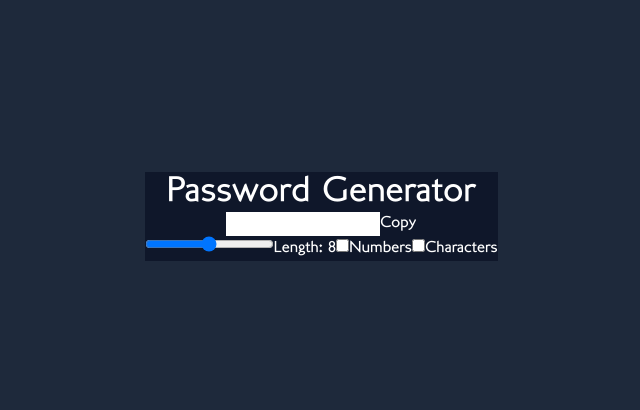
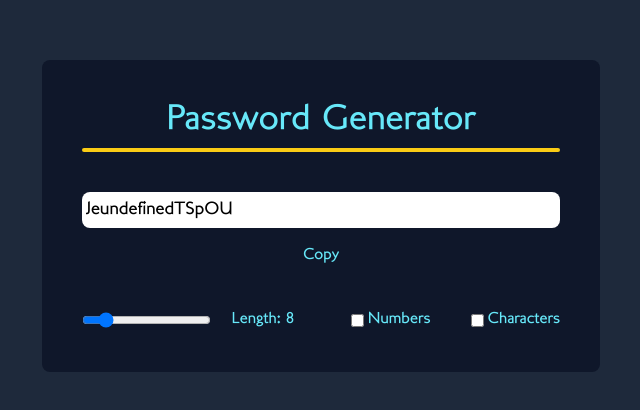
Before and after one commit to AnirbanNath-dev/Password-Generator, a React (Vite) app: page / in a window 1280 px wide. Shown: the part 184-594 px from the top of the page, without its empty margins (319-959 px from the left). Built offline with nearby package versions, Linux system fonts and the light colour scheme.

Commit message:
App.jsx file modified

```diff
--- a/src/App.jsx
+++ b/src/App.jsx
@@ -1,57 +1,96 @@
-import { useState , useEffect , useCallback , useRef } from 'react'
+import { useState, useEffect, useCallback, useRef } from 'react'
 
 function App() {
 
-  const [length , setLength] = useState(8)
-  const [password , setPassword] = useState("")
-  const [numberAllowed , setNumberAllowed] = useState(false)
-  const [charAllowed , setCharacterAllowed] = useState(false)
+  const [length, setLength] = useState(8)
+  const [password, setPassword] = useState("")
+  const [numberAllowed, setNumberAllowed] = useState(false)
+  const [charAllowed, setCharacterAllowed] = useState(false)
 
-  const passwordGenerator = useCallback(()=>{
+  const passwordGenerator = useCallback(() => {
 
     let pswrd = ""
-    let chars = "ABCDEFGHIJKLMNOPQRSTUVWXYZabcdefghijklmnopqrstuvwxyz"
+    let chars = "abcdefghijklmnopqrstuvwxyzABCDEFGHIJKLMNOPQRSTUVWXYZ"
 
-    if(charAllowed){
+    if (charAllowed) {
       chars += "!@#$%^&*()_-"
     }
-    if(numberAllowed){
+    if (numberAllowed) {
       chars += "0123456789"
     }
 
-    for (let i= 0; i < length; i++) {
-      pswrd += chars[Math.round(Math.random() * length +1 )]
+    for (let i = 0; i < length; i++) {
+      pswrd += chars[Math.round(Math.random() * chars.length + 1)]
     }
 
     setPassword(pswrd)
 
-  }, [numberAllowed , charAllowed , length , setPassword])
+  }, [numberAllowed, charAllowed, length, setPassword])
+
+
+  useEffect(() => {
+    passwordGenerator()
+  },[length , charAllowed , numberAllowed , passwordGenerator])
 
   return (
     <>
 
-    <div className='h-screen w-screen bg-slate-800 text-white flex items-center justify-center font-LondonBetween'>
+      <div className='h-screen w-screen bg-slate-800 text-cyan-300 flex items-center justify-center font-LondonBetween'>
 
-      <div className='bg-slate-900 text-center'>
-          <h1 className='text-4xl'>Password Generator</h1>
-          <div>
+        <div className='bg-slate-900 text-center rounded-lg p-10 flex flex-col gap-10'>
+          <div className='flex flex-col gap-2'>
+            <h1 className='text-4xl'>Password Generator</h1>
+            <div className="border-b-4 rounded-lg border-yellow-400"></div>
+          </div>
 
-            <input type="text" />
+          <div >
+
+            <input
+            type="text"
+            readOnly
+            value={password}
+            className='w-full mb-4 outline-none rounded-lg p-1 text-lg text-black'
+            />
             <button>Copy</button>
           </div>
-          <div>
-            <input type="range" name="" id="" />
-            <label>Length: {length}</label>
-            <input type="checkbox" name="" id="" />
-            <label>Numbers</label>
+          <div className='flex gap-10'>
+            <div className='flex items-center gap-1'>
+              <input
+              type="range"
+              name="" id=""
+              className='cursor-pointer'
+              value={length}
+              min={6}
+              max={20}
+              onChange={(e)=> setLength(e.target.value)}
+              />
 
-            <input type="checkbox" name="" id="" />
-            <label>Characters</label>
+              <label className='cursor-pointer w-24'>Length: {length}</label>
+            </div>
+            <div className='flex items-center gap-1'>
+              <input
+              type="checkbox"
+              name="" id="num-allow"
+              className='cursor-pointer'
+              onChange={()=>{setNumberAllowed((prev)=> !prev)}}
+              />
+              <label htmlFor='num-allow' className='cursor-pointer hover:text-slate-400'>Numbers</label>
+            </div>
+
+            <div className='flex items-center gap-1'>
+              <input
+              type="checkbox"
+              name="" id="char-allow"
+              className='cursor-pointer'
+              onChange={()=>{setCharacterAllowed((prev)=> !prev)}}
+              />
+              <label htmlFor='char-allow' className='cursor-pointer hover:text-slate-400'>Characters</label>
+            </div>
 
           </div>
+        </div>
+
       </div>
-
-    </div>
 
 
     </>
```
